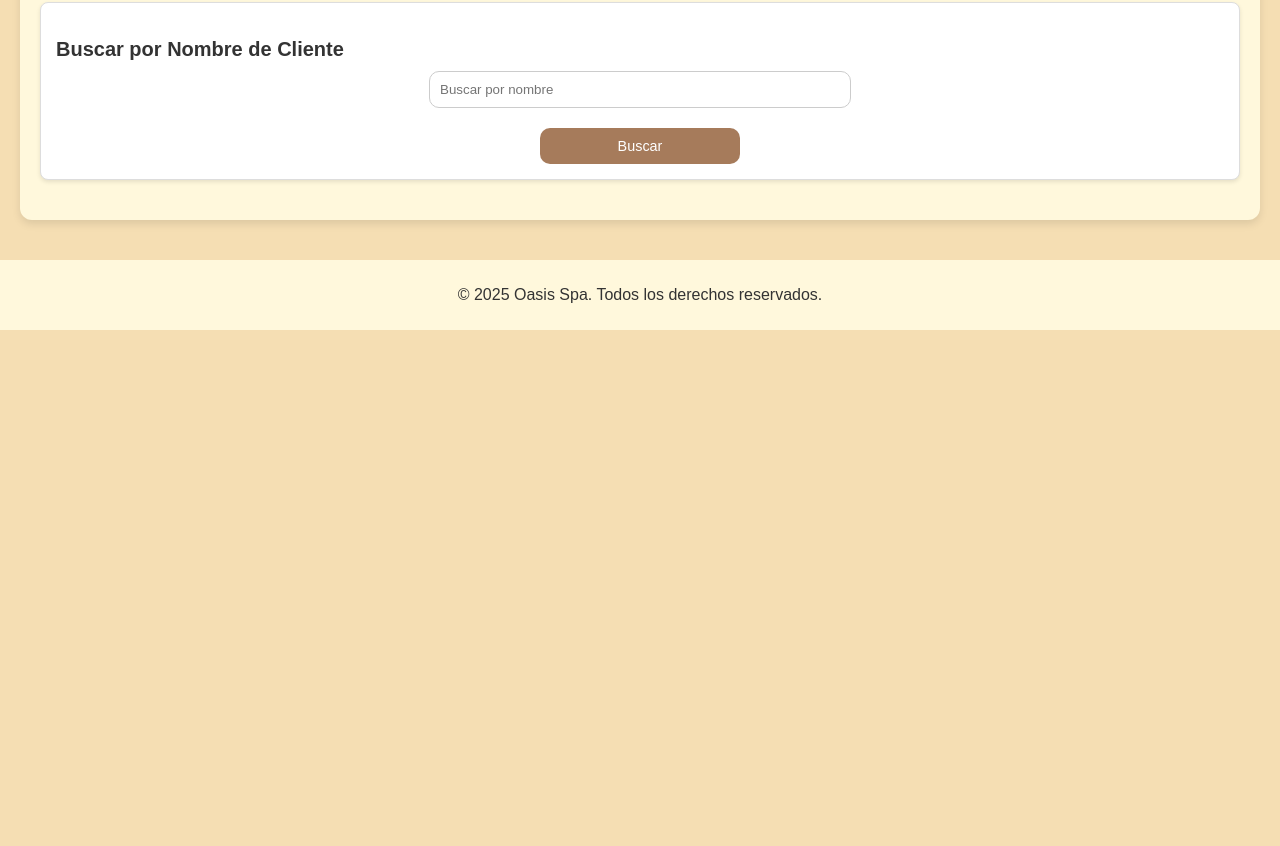
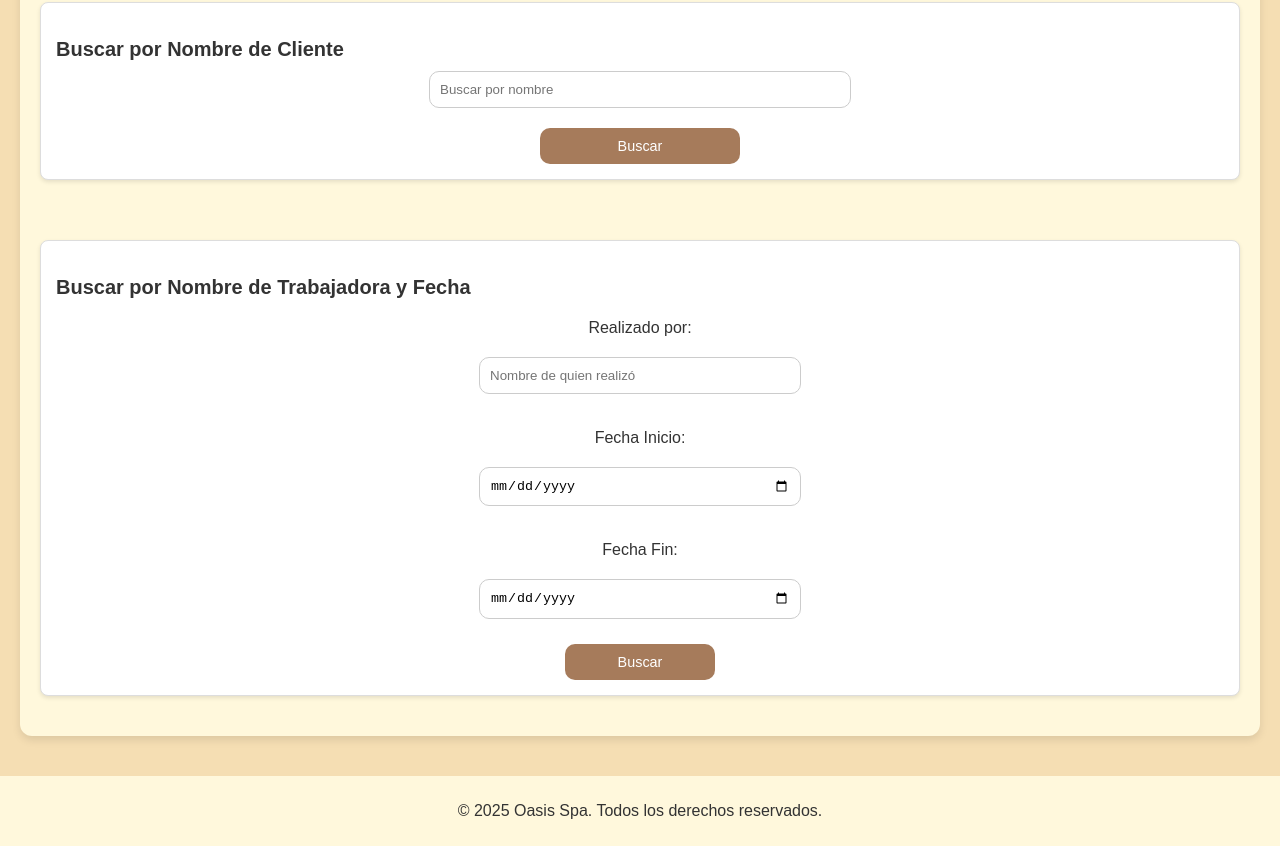
Before and after one commit to Cevallos-Juan/Oasis-spa, a website: page public/consultar-ingresos.html in a window 1280 px wide. Shown: the part 498-1344 px from the top of the page. Before the commit the page ends 828 px from the top, so only its background shows below. Drawn offline with Linux system fonts and the light colour scheme; no server answers.

Commit message:
Restaurar funcionalidad de búsqueda por fecha y realizado por en consultar-ingresos.html

```diff
--- a/public/consultar-ingresos.html
+++ b/public/consultar-ingresos.html
@@ -261,7 +261,23 @@
                 </div>
             </div>
 
+            <div class="floating-box">
+                <h3>Buscar por Nombre de Trabajadora y Fecha</h3>
+                <form id="filterForm" style="text-align: center;">
+                    <div class="filters" style="display: flex; flex-direction: column; align-items: center; gap: 15px;">
+                        <label for="realizadoPor">Realizado por:</label>
+                        <input type="text" id="realizadoPor" placeholder="Nombre de quien realizó" style="width: 500%; max-width: 300px;">
 
+                        <label for="fechaInicio">Fecha Inicio:</label>
+                        <input type="date" id="fechaInicio" style="width: 500%; max-width: 300px;">
+
+                        <label for="fechaFin">Fecha Fin:</label>
+                        <input type="date" id="fechaFin" style="width: 500%; max-width: 300px;">
+
+                        <button type="submit" style="width: 100%; max-width: 150px;">Buscar</button>
+                    </div>
+                </form>
+            </div>
         </div>
     </main>
     <!-- Modal reutilizable -->
```
